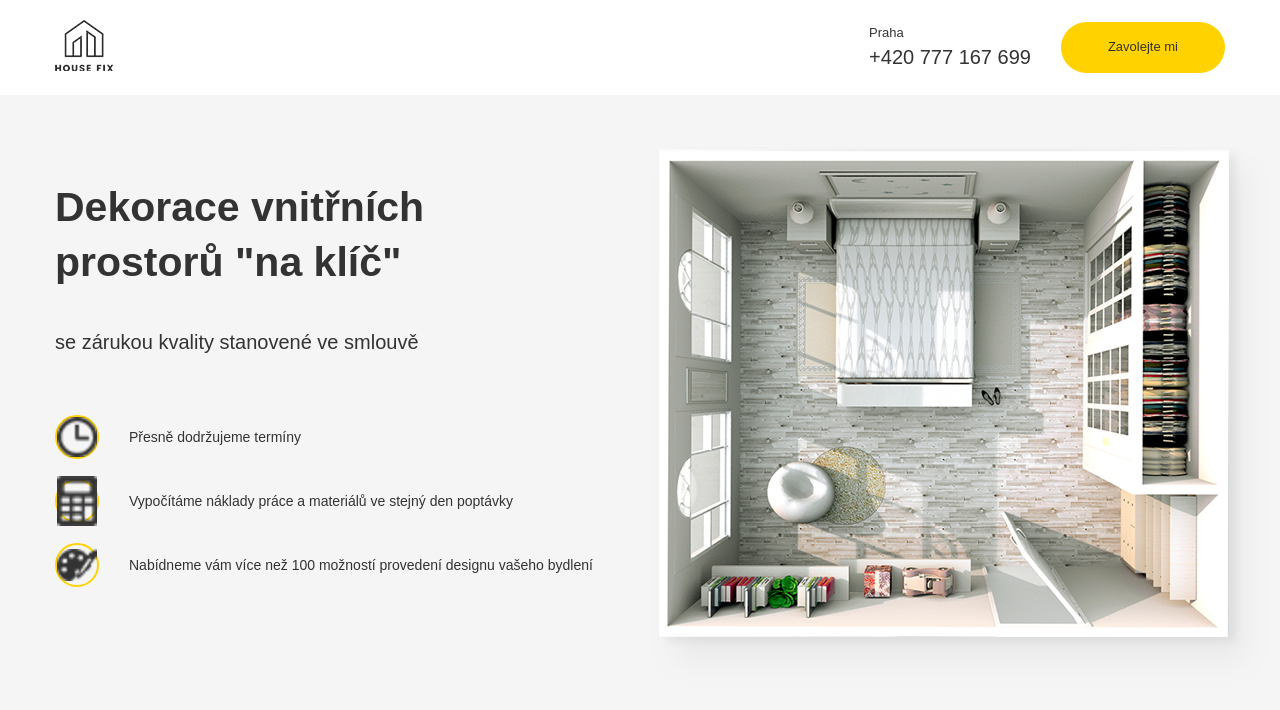
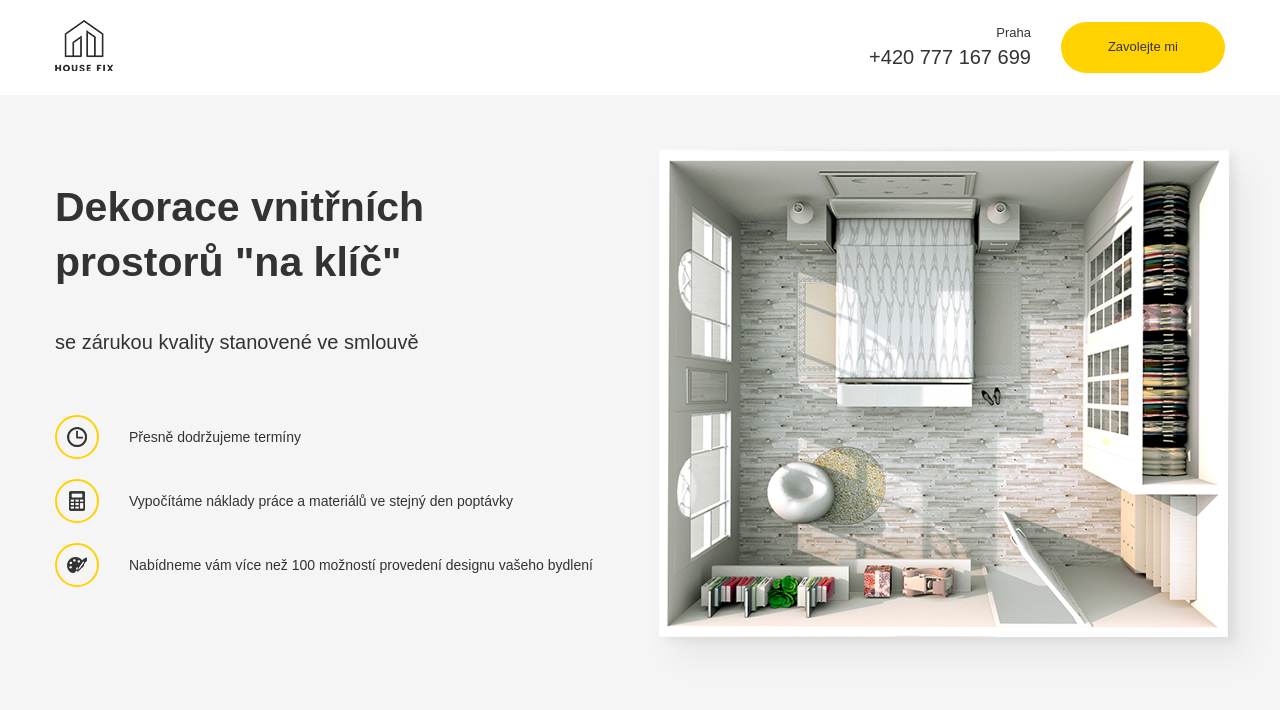
Before and after one commit to DSammyK/Skola-kodu, a plain HTML site: page HouseFix/src/index.html in a window 1280 px wide. Drawn offline with Linux system fonts and the light colour scheme.

Commit message:
Hlavny stranka, frontpage, responzivita

```diff
--- a/HouseFix/src/Sass/style.sass
+++ b/HouseFix/src/Sass/style.sass
@@ -4,13 +4,13 @@ body
     font-family: sans-serif
 
 img
-    min-width: 100%
+    max-width: 100%
 
 .container
     max-width: 1170px
     width: 96%
     margin: auto
-    @media (min-width: 640px)
+    @media (max-width: 640px)
         width: 90%
 
 .button
@@ -27,7 +27,7 @@ img
         align-items: center
     &__info
         display: flex
-        text-align: righth
+        text-align: right
     &__contacts
         display: flex
         flex-direction: column
@@ -57,44 +57,44 @@ img
     &-block
         display: flex
         padding: 40px 0 15px 0
-        @media (min-width: 1200px)
+        @media (max-width: 1200px)
             flex-direction: column
     &-text
         flex-basis: 50%
-            @media (min-width: 1200px)
-                margin-bottom: 30px
+        @media (max-width: 1200px)
+            margin-bottom: 30px
         &__title
             font-size: 41px
             color: $accent
             padding-right: 200px
             line-height: 55px
             margin: 45px 0 20px 0
-            @media (min-width: 1200px)
+            @media (max-width: 1200px)
                 padding-right: 10px
-            @media (min-width: 640px)
+            @media (max-width: 640px)
                 font-size: 30px
                 line-height: 1.4
         &__subtitle
             font-size: 20px
             line-height: 65px
             color: $accent
-            @media (min-width: 640px)
+            @media (max-width: 640px)
                 font-size: 16px
                 line-height: 1.4
     &-image
         margin-right: -55px
-        @media (min-width: 1200px)
+        @media (max-width: 1200px)
             width: 100%
     &-list
         margin: 40px 0 0 0
         padding: 0 0 0 0
-        @media (min-width: 640px)
+        @media (max-width: 640px)
             margin: 30px 0 0 0
         &__item
             display: flex
             align-items: center
             margin-bottom: 20px
-            @media (min-width: 640px)
+            @media (max-width: 640px)
                 margin-bottom: 15px
         &__image
             width: 40px
@@ -110,6 +110,6 @@ img
             font-size: 14px
             color: $accent
             min-width: 300px
-            @media (min-width: 640px)
+            @media (max-width: 640px)
                 font-size: 12px
                 min-width: 250px
```
Also changed, not shown: HouseFix/src/CSS/style.css, 1 other file.
